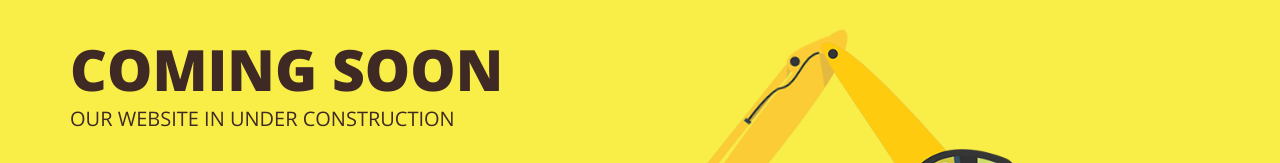
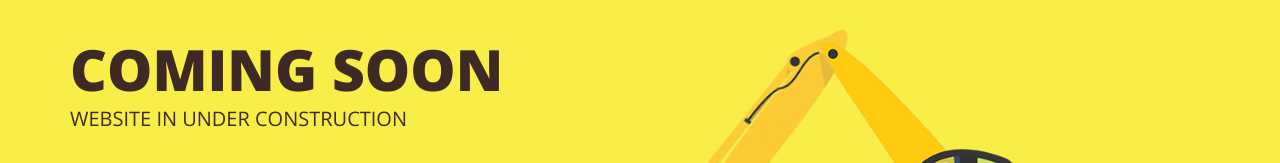
Before and after one commit to harshanilgoyal/harshanilgoyal.github.io, a plain HTML site: page index.html in a window 1280 px wide. Shown: the top 163 px of the page. Drawn offline with nearby package versions, Linux system fonts and the light colour scheme.

Commit message:
Update index.html

```diff
--- a/index.html
+++ b/index.html
@@ -40,7 +40,7 @@
                     <div class="col-md-6 margin-top-50">
                         <article>
                             <h1 class="h1">Coming soon</h1>
-                            <h2 class="h2">our website in under construction</h2>
+                            <h2 class="h2">website in under construction</h2>
                         </article>
                     </div>
                 </div>
```
